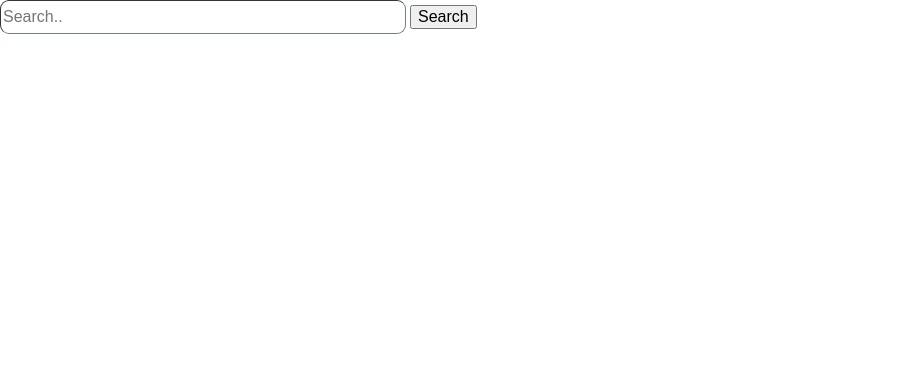
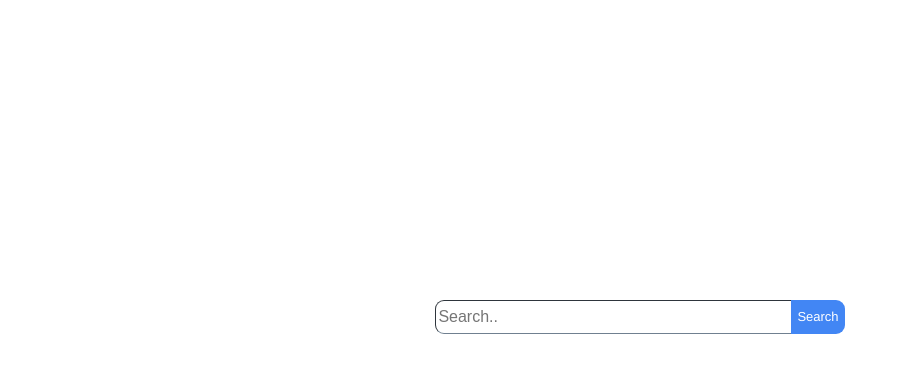
Before and after one commit to maxIrvine/search-bar-practice, a plain HTML site: page index.html in a window 1280 px wide. Shown: the whole page, without its empty margins (0-908 px from the left). Drawn offline with nearby package versions, Linux system fonts and the light colour scheme.

Commit message:
adjusts formatting for the search bar

```diff
--- a/stylesheets/main.css
+++ b/stylesheets/main.css
@@ -1,7 +1,28 @@
+.searchbox {
+    display: flex;
+    justify-content: center;
+    align-items: center;
+    margin-top: 300px;
+}
+
 .search {
     border-radius: 9px;
     border-width: 1px;
     border-color: slategray;
     width: 400px;
     height: 30px;
+    outline: none;
 }
+
+.submit {
+    border-top-right-radius: 9px;
+    border-bottom-right-radius: 9px;
+    height: 34px;
+    margin-left: -50px;
+    background-color: #4286f4;
+    color: white;
+    font-size: 13px;
+    font-family: Helvetica, Arial, san-serif;
+    border: none;
+    outline: none;
+}
```
